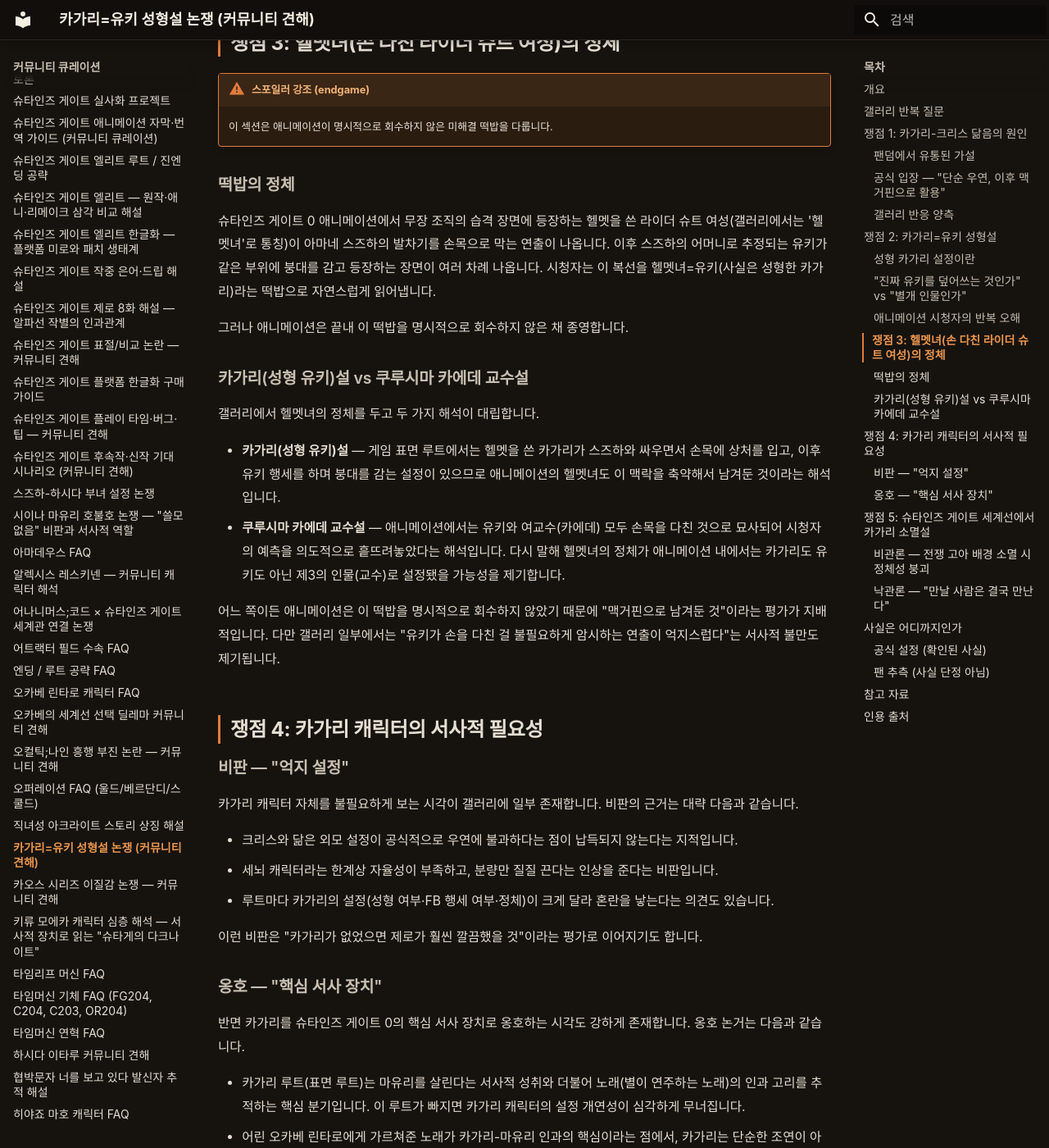
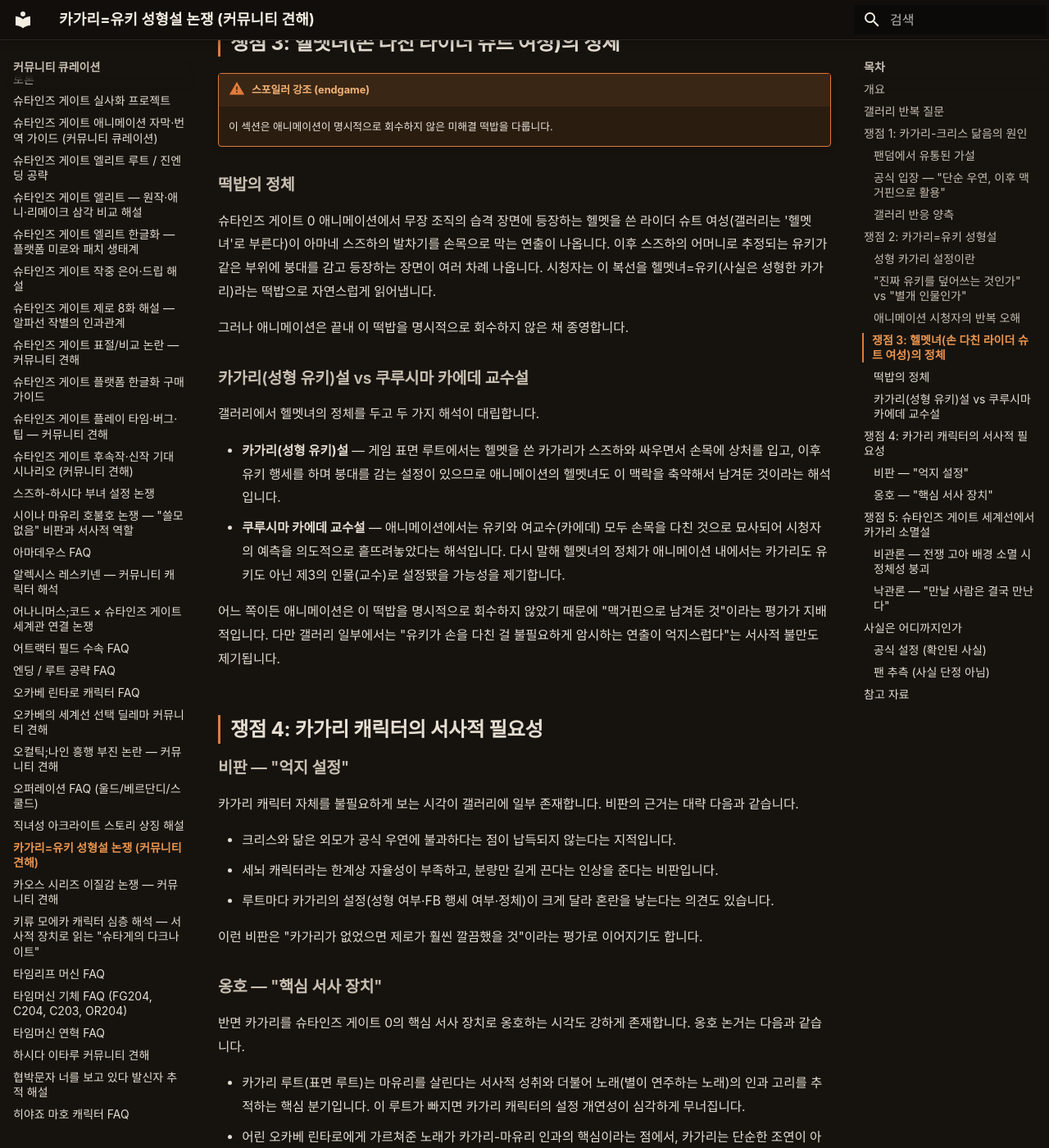
Before and after one commit to sgwiki/sgwiki.github.io, an MkDocs documentation site: the page built from wiki/커뮤니티-큐레이션/카가리-유키-성형설-논쟁-커뮤니티-견해.md, in a window 1280 px wide and 1400 px high, scrolled down 3426 px. Shown: the whole window at 82% size. Built offline with MkDocs 1.6.1 and Material for MkDocs 9.7.7, drawn with Linux system fonts in a browser that asks for light colours; some web fonts are replaced; some of the changed text lies outside the part shown.

Commit message:
chore(wiki): 카가리-유키-성형설-논쟁-커뮤니티-견해 정비 — restructurer(frontmatter category 커뮤니티-큐레이션 필드 추가 동일 디렉토리 관행 통일·date_created→created 표준 키 교정·빈 ## 인용 출처 헤더 제거 — 출처는 ## 참고 자료 산문으로 충분·mkdocs strict 빌드 방지)·rewriter (changed: false, 위키 고유 교정 불필요)·humanize 11건(A-2 ~를 통해 3·C-11 연결어미 뒤 쉼표 4·I-2 점/바/수/데 1·I-3 ~라는 것 1·A-15 추상주어+만능동사 1 — '명시하며'→'밝히며', '경우가 많아,'→'일이 많아', '위한 서사적 장치'→'주려는 서사 장치', '통칭)이'→'부른다)', '질질 끈다'→'길게 끈다', '수속될'→'이어질', change_rate 3.0%)·HUMANIZE-SUMMARY 메타데이터 블록·.backup 파일 제거·사실·스포일러(endgame)·고유명사(카가리·크리스·유키·스즈하·오카베 린타로·쿠루시마 카에데·레스키넨·아마데우스·SERN·마유리·Steins;Gate 0)·인용 블록([공식] 1)·스포일러 배지 3종·quote_protect pass(1/1)·fact_guard pass·sanitizer pass·linker pass(lint ok 13·orphan_warning 신규 페이지)

```diff
--- a/wiki/커뮤니티-큐레이션/카가리-유키-성형설-논쟁-커뮤니티-견해.md
+++ b/wiki/커뮤니티-큐레이션/카가리-유키-성형설-논쟁-커뮤니티-견해.md
@@ -51,7 +52,7 @@
 
 - **클론설** — 카가리가 미래에서 아마데우스용으로 만든 크리스의 클론이라는 해석. 일부 유저는 카가리가 크리스의 기억을 이식받은 실험체일 가능성을 제기합니다.
 - **딸설** — 카가리가 크리스의 친딸 혹은 크리스 어머니의 둘째라는 설정이었을 것이라는 추측. 이 가설이 맞았다면 외모 닮음이 납득됐을 거라는 의견이 있습니다.
-- **SERN 유전자 조작설** — 레스키넨 교수가 의도적으로 카가리를 크리스와 닮게 조작했을 가능성. 오카베 린타로에게 고통을 주기 위한 서사적 장치라는 해석도 덧붙습니다.
+- **SERN 유전자 조작설** — 레스키넨 교수가 의도적으로 카가리를 크리스와 닮게 조작했을 가능성. 오카베 린타로에게 고통을 주려는 서사 장치라는 해석도 덧붙습니다.
 
 ### 공식 입장 — "단순 우연, 이후 맥거핀으로 활용"
 
@@ -102,7 +103,7 @@
 
 ### 떡밥의 정체
 
-슈타인즈 게이트 0 애니메이션에서 무장 조직의 습격 장면에 등장하는 헬멧을 쓴 라이더 슈트 여성(갤러리에서는 '헬멧녀'로 통칭)이 아마네 스즈하의 발차기를 손목으로 막는 연출이 나옵니다. 이후 스즈하의 어머니로 추정되는 유키가 같은 부위에 붕대를 감고 등장하는 장면이 여러 차례 나옵니다. 시청자는 이 복선을 헬멧녀=유키(사실은 성형한 카가리)라는 떡밥으로 자연스럽게 읽어냅니다.
+슈타인즈 게이트 0 애니메이션에서 무장 조직의 습격 장면에 등장하는 헬멧을 쓴 라이더 슈트 여성(갤러리는 '헬멧녀'로 부른다)이 아마네 스즈하의 발차기를 손목으로 막는 연출이 나옵니다. 이후 스즈하의 어머니로 추정되는 유키가 같은 부위에 붕대를 감고 등장하는 장면이 여러 차례 나옵니다. 시청자는 이 복선을 헬멧녀=유키(사실은 성형한 카가리)라는 떡밥으로 자연스럽게 읽어냅니다.
 
 그러나 애니메이션은 끝내 이 떡밥을 명시적으로 회수하지 않은 채 종영합니다.
 
@@ -121,8 +122,8 @@
 
 카가리 캐릭터 자체를 불필요하게 보는 시각이 갤러리에 일부 존재합니다. 비판의 근거는 대략 다음과 같습니다.
 
-- 크리스와 닮은 외모 설정이 공식적으로 우연에 불과하다는 점이 납득되지 않는다는 지적입니다.
-- 세뇌 캐릭터라는 한계상 자율성이 부족하고, 분량만 질질 끈다는 인상을 준다는 비판입니다.
+- 크리스와 닮은 외모가 공식 우연에 불과하다는 점이 납득되지 않는다는 지적입니다.
+- 세뇌 캐릭터라는 한계상 자율성이 부족하고, 분량만 길게 끈다는 인상을 준다는 비판입니다.
 - 루트마다 카가리의 설정(성형 여부·FB 행세 여부·정체)이 크게 달라 혼란을 낳는다는 의견도 있습니다.
 
 이런 비판은 "카가리가 없었으면 제로가 훨씬 깔끔했을 것"이라는 평가로 이어지기도 합니다.
@@ -180,6 +181,4 @@
 ## 참고 자료
 
 - 공식 설정(카가리-크리스 외모 유사성이 제작진 의도가 아닌 우연, 클론·딸 설정 부정 등)은 본문 [쟁점 1](#쟁점-1-카가리-크리스-닮음의-원인)에서 확인할 수 있습니다
-- 세계선 구조에 대한 일반적 이해로서, 팬 분석에서는 세계선을 단일 자기일관적 역사로 풀어 설명합니다. 한 번에 능동적으로 존재하는 역사는 하나이고 나머지는 가능성에 머문다는 해석이며, 과거를 바꿔도 동일한 결과로 수속되는 본작의 세계관 전제를 이해하는 데 참고가 됩니다. 단, 이 문서의 논쟁은 이러한 세계선 전제 자체보다는 카가리 캐릭터의 설정 해석에 초점이 맞춰져 있으므로 세계선 메커니즘의 정확한 정합성은 정전 페이지를 참조하세요
-
-## 인용 출처
+- 세계선 구조에 대한 일반적 이해로 팬 분석은 세계선을 단일 자기일관적 역사로 풀어 설명합니다. 한 번에 능동적으로 존재하는 역사는 하나이고 나머지는 가능성에 머문다는 해석이며, 과거를 바꿔도 동일한 결과로 수속되는 본작의 세계관 전제를 이해하는 데 참고가 됩니다. 단, 이 문서의 논쟁은 이러한 세계선 전제 자체보다는 카가리 캐릭터의 설정 해석에 초점이 맞춰져 있으므로 세계선 메커니즘의 정확한 정합성은 정전 페이지를 참조하세요
```
Also changed, not shown: other parts of wiki/커뮤니티-큐레이션/카가리-유키-성형설-논쟁-커뮤니티-견해.md (+5 -4 lines).
